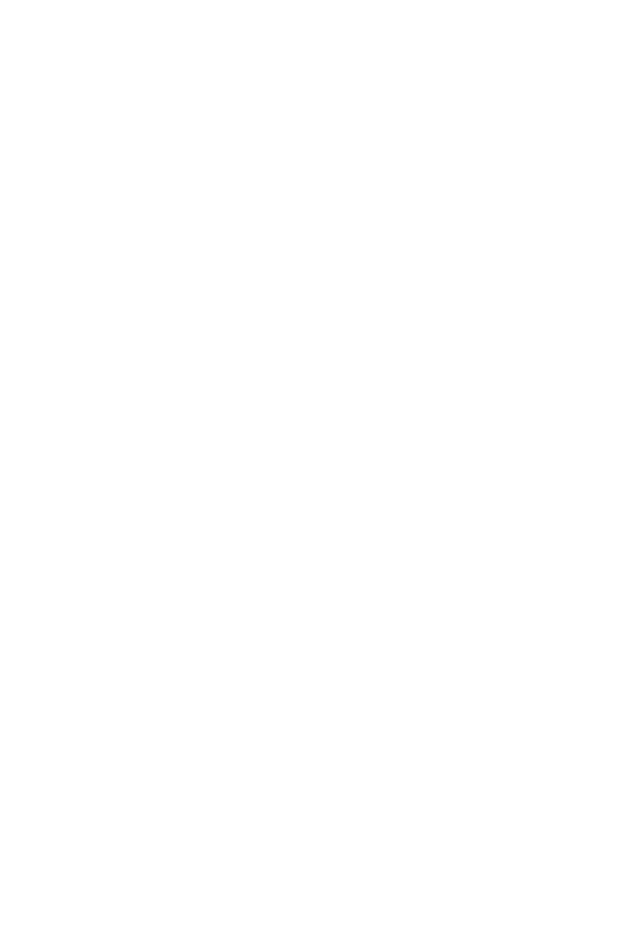
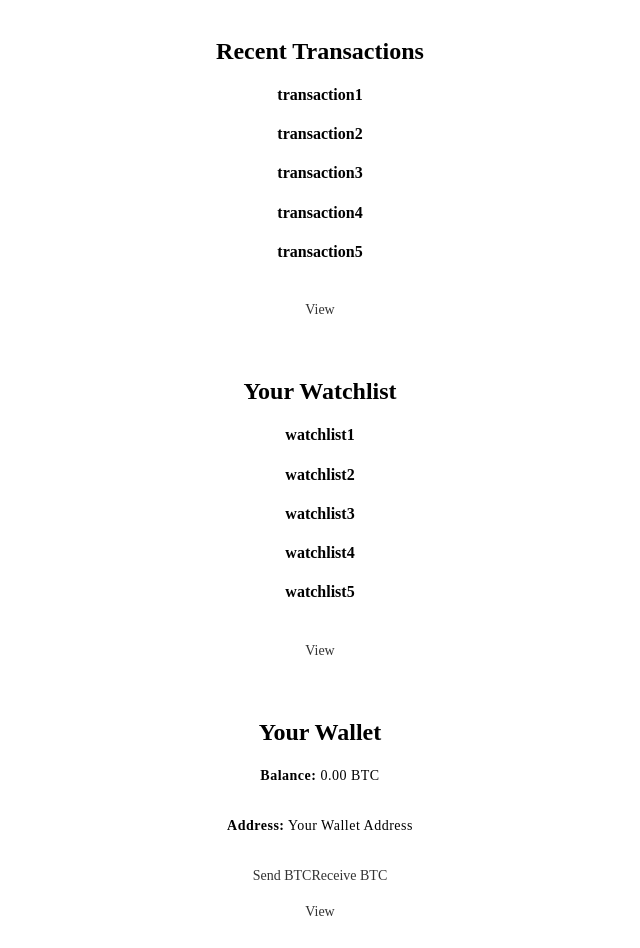
Before and after one commit to kevin-j-h/CRYPTO-WALLET, a React (Vite) app in the folder WEBSITE/CWMS/: page / in a window 1280 px wide. Shown: the part 1840-2788 px from the top of the page, without its empty margins (320-960 px from the left). Before the commit the page ends 886 px from the top, so only its background shows below. Built offline with nearby package versions, Linux system fonts and the light colour scheme.

Commit message:
home setup

```diff
--- a/WEBSITE/CWMS/src/pages/Website.jsx
+++ b/WEBSITE/CWMS/src/pages/Website.jsx
@@ -8,8 +8,11 @@ function Navbar() {
       <ul className="nav-links">
         <li><a href="#">Home</a></li>
         <li><a href="#">About</a></li>
-        <li><a href="#">Services</a></li>
-        <li><a href="#">Contact</a></li>
+        <li><a href="#">Cryptocurrencies</a></li>
+        <li><a href="#">Trade</a></li>
+        <li><a href="#">Transactions</a></li>
+        <li><a href="#">Watchlist</a></li>
+        <li><a href="#">Wallet</a></li>
       </ul>
     </nav>
   );
@@ -22,7 +25,7 @@ function Website() {
       <header className="header">
         <div className="logo">
           <h1>Crypto X</h1>
-          <Navbar /> {}
+          <Navbar />
         </div>
       </header>
 
@@ -53,6 +56,42 @@ function Website() {
         <a href="#" className="view-button">View</a>
       </section>
 
+      <section className="transactions">
+        <h2>Recent Transactions</h2>
+        <h4>transaction1</h4>
+        <h4>transaction2</h4>
+        <h4>transaction3</h4>
+        <h4>transaction4</h4>
+        <h4>transaction5</h4>
+        <br></br>
+        <a href="#" className="view-button">View</a>
+      </section>
+
+      <section className="watchlist">
+        <h2>Your Watchlist</h2>
+        <h4>watchlist1</h4>
+        <h4>watchlist2</h4>
+        <h4>watchlist3</h4>
+        <h4>watchlist4</h4>
+        <h4>watchlist5</h4>
+        <br></br>
+        <a href="#" className="view-button">View</a>
+      </section>
+
+      <section className="wallet">
+        <h2>Your Wallet</h2>
+        <div className="wallet-info">
+          <p><strong>Balance:</strong> 0.00 BTC</p>
+          <p><strong>Address:</strong> Your Wallet Address</p>
+        </div>
+        <div className="wallet-actions">
+          <a href="#" className="cta-button">Send BTC</a>
+          <a href="#" className="cta-button">Receive BTC</a>
+        </div>
+        <br></br>
+        <a href="#" className="view-button">View</a>
+      </section>
+
       <footer className="footer">
         <p>Crypto Wallet</p>
       </footer>
--- a/WEBSITE/CWMS/src/styles/Website.css
+++ b/WEBSITE/CWMS/src/styles/Website.css
@@ -25,7 +25,7 @@
   .search,
   .buy-sell {
     text-align: center;
-    padding: 40px; /* Increase padding for better spacing */
+    padding: 200px; /* Increase padding for better spacing */
   }
 
   .crypto-list {
@@ -34,5 +34,13 @@
 
   .footer {
     text-align: center;
-    padding: 40px;
+    padding: 5px;
   }
+
+/* Add or adjust styles for the new sections */
+.transactions,
+.watchlist,
+.wallet {
+  text-align: center;
+  padding: 20px;
+}
```
